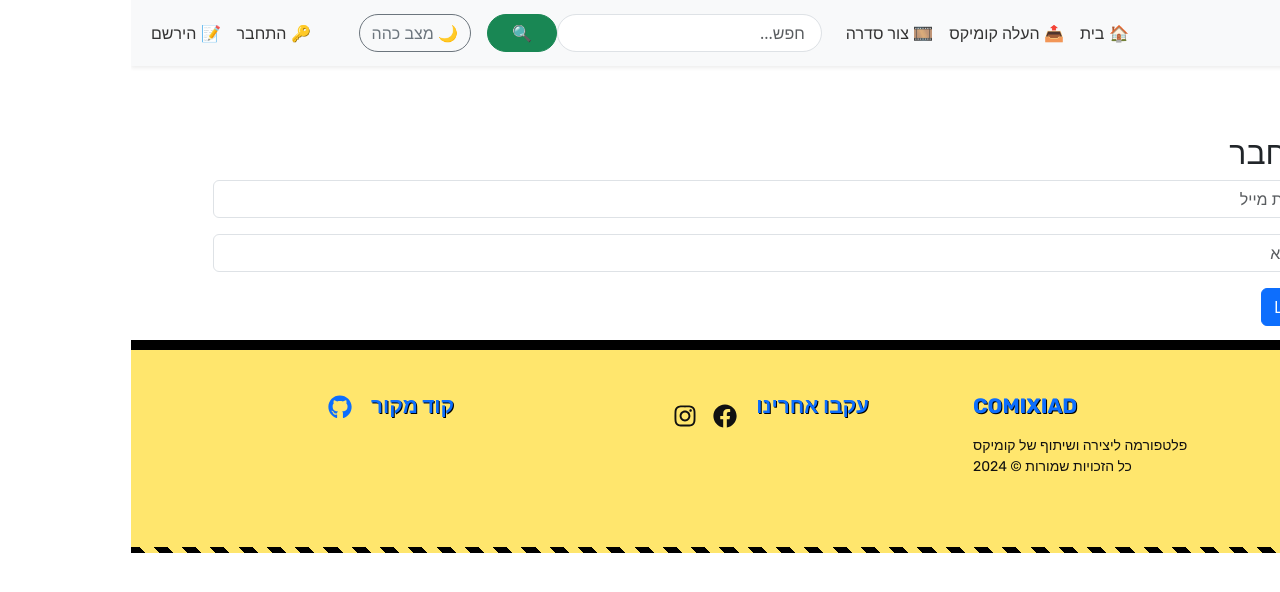
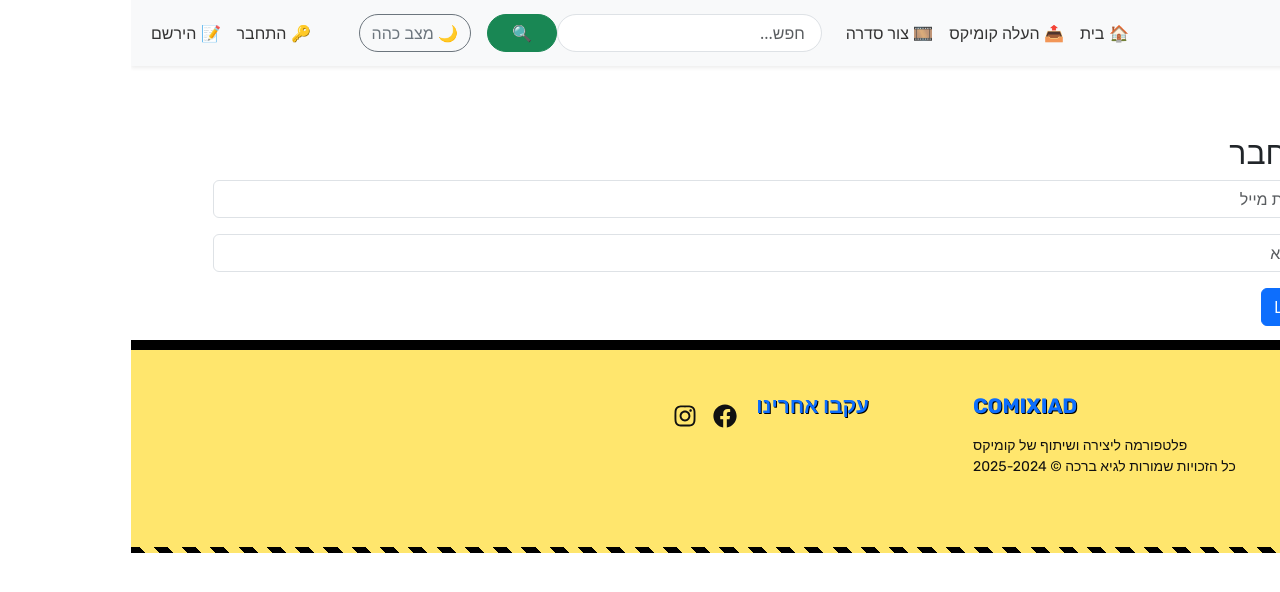
Before and after one commit to guybracha/comixiad, a React (Create React App) app in the folder frontend/: page /login in a window 1280 px wide. Shown: the top 592 px of the page. Built offline with nearby package versions, Linux system fonts and the light colour scheme.

Commit message:
fixing footer

```diff
--- a/frontend/src/comp/Footer.js
+++ b/frontend/src/comp/Footer.js
@@ -1,6 +1,6 @@
 import React from 'react';
 import { Container, Row, Col } from 'react-bootstrap';
-import { FaFacebook, FaGithub, FaInstagram, FaTwitter } from 'react-icons/fa';
+import { FaFacebook, FaInstagram } from 'react-icons/fa';
 import '../Footer.css';
 
 function Footer() {
@@ -13,7 +13,7 @@ function Footer() {
             <p className="small">
               פלטפורמה ליצירה ושיתוף של קומיקס
               <br />
-              כל הזכויות שמורות © 2024
+              כל הזכויות שמורות לגיא ברכה © 2025-2024
             </p>
           </Col>
 
@@ -24,12 +24,6 @@ function Footer() {
               <a href="https://www.instagram.com/brachaverse/" className="social-icon"><FaInstagram size={24} /></a>
             </div>
           </Col>
-          <Col md={4} className="mb-3 social-links">
-          <h5 className='text-primary'>קוד מקור</h5>
-          <div className='d-flex justify-content-center justify-content-md-start gap-3'>
-            <a href='https://github.com/guybracha/comixiad'><FaGithub size={24}/></a>
-          </div>
-        </Col>
         </Row>
       </Container>
     </footer>
```
